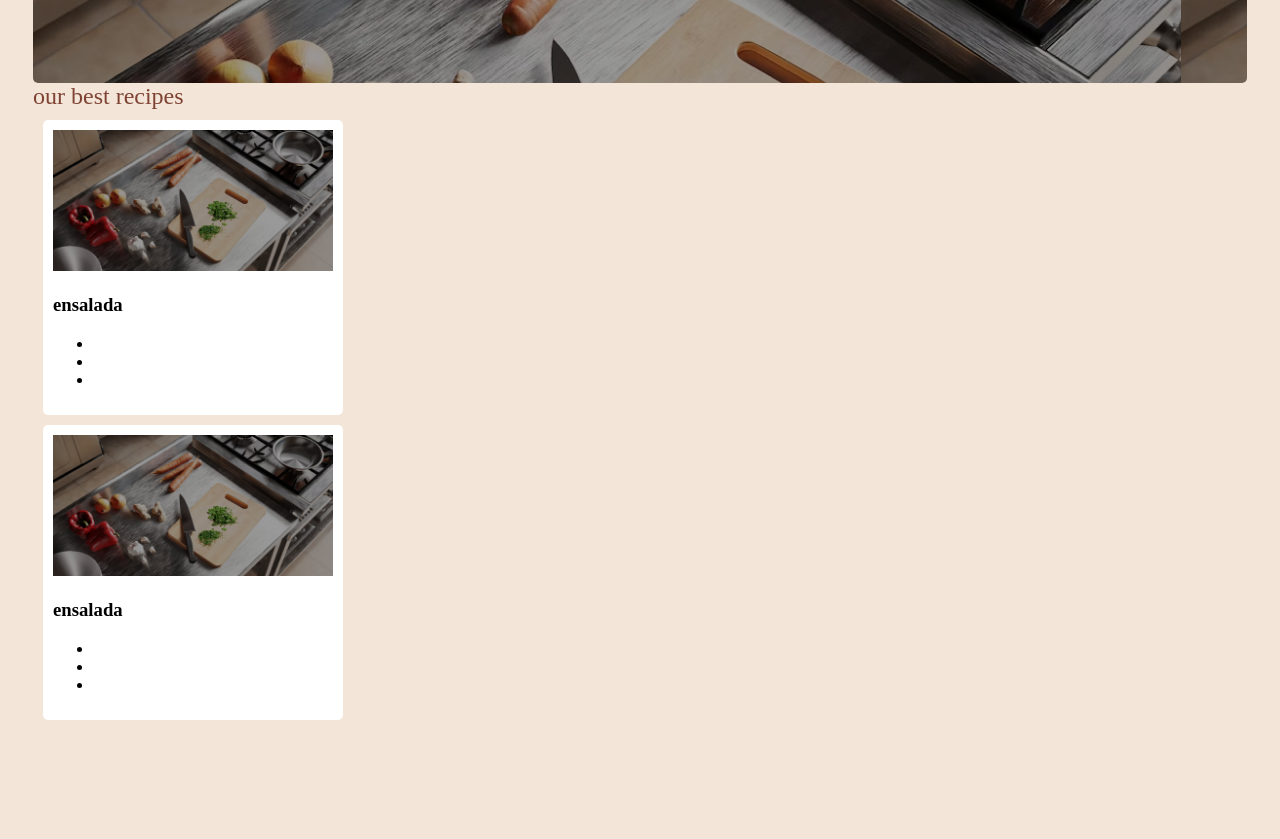
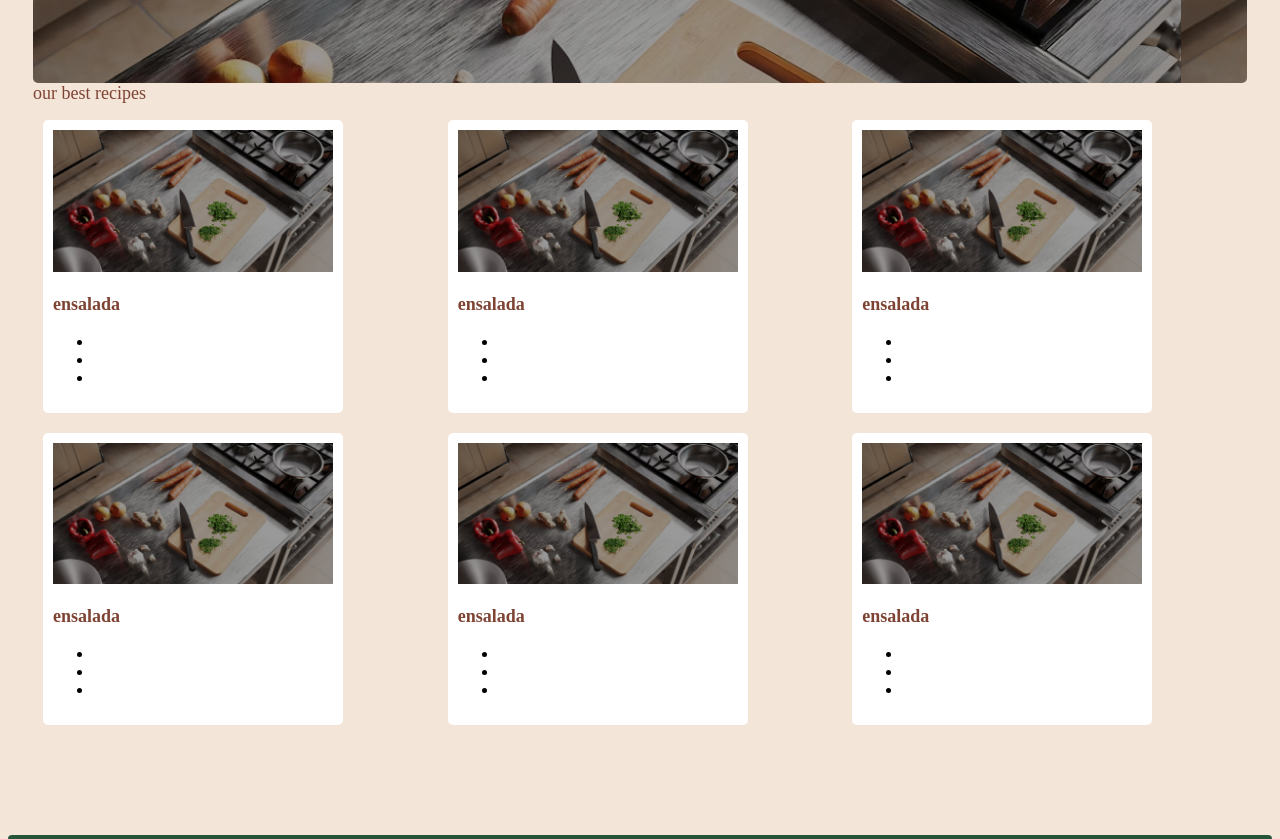
Before and after one commit to Nicoherre-orj/modulo-1-bit, a plain HTML site: page home.html in a window 1280 px wide. Shown: the part 310-1149 px from the top of the page. Drawn offline with Linux system fonts and the light colour scheme.

Commit message:
agregar home incompleta

```diff
--- a/css/styles_home.css
+++ b/css/styles_home.css
@@ -1,3 +1,6 @@
+body{
+    background-color: #f3e5d8;
+}
 #navegador {
   display: flex;
   flex-direction: row;
@@ -21,11 +24,6 @@ button {
   width: 15px;
   height: 15px;
 }
-
-p {
-  margin: 0px;
-  font-family: "DM Sans", sans-serif;
-}
 #fondo {
     background-image: url(../image/hero.jpg);
     color: white;
@@ -38,23 +36,102 @@ p {
     padding: 20px;
     font-size: xx-large;
 }
-.titulos {
+.titulos{
     color: #7e4333;
     font-family: "DM Serif Display", serif;
     font-style: normal;
-  font-size: x-large;
+    font-size: large;
 }
-body {
+p {
+  margin: 0px;
+  font-family: "DM Sans", sans-serif;
+}
+
+@media screen and (max-width:600px) {
+  #body {
+    display: grid;
+    grid-template-columns: 25px 1fr 1fr 25px;
+    grid-template-rows: 100px 1fr 1fr 1fr 1fr 100px;
+  }
+ }
+ #presentacion {
+  grid-area: 2/2/3/4;
+ }
+ nav {
+  grid-area: 1/1/1/5;
+ }
+ footer {
+  grid-area: 7/1/7/7;
+ }
+ #receta1 {
+  grid-area: 3/2/3/3;
+  background-color: white;
+  padding: 10px;
+  border-radius: 5px;
+  max-width: 280px;
+  max-height: 280px;
+  margin: 10px;
+ }
+
+ #receta2 {
+  grid-area: 3/3/4/4;
+  background-color: white;
+  padding: 10px;
+  border-radius: 5px;
+  max-width: 280px;
+  max-height: 280px;
+  margin: 10px;
+ }
+ #receta3 {
+  grid-area: 4/2/5/3;
+  background-color: white;
+  padding: 10px;
+  border-radius: 5px;
+  max-width: 280px;
+  max-height: 280px;
+  margin: 10px;
+ }
+ #receta4 {
+  grid-area: 4/3/5/4;
+  background-color: white;
+  padding: 10px;
+  border-radius: 5px;
+  max-width: 280px;
+  max-height: 280px;
+  margin: 10px;
+ }
+ #receta5 {
+  grid-area: 5/2/6/3;
+  background-color: white;
+  padding: 10px;
+  border-radius: 5px;
+  max-width: 280px;
+  max-height: 280px;
+  margin: 10px;
+ }
+ #receta6 {
+  grid-area: 5/3/6/4;
+  background-color: white;
+  padding: 10px;
+  border-radius: 5px;
+  max-width: 280px;
+  max-height: 280px;
+  margin: 10px;
+ }
+
+  #body {
     background-color: #f3e5d8;
     display: grid;
     grid-template-columns: 25px 1fr 1fr 1fr 25px;
-  grid-template-rows: 100px 1fr 1fr 1fr 1fr 1fr 1fr 100px;
+    grid-template-rows: 100px 1fr 1fr 1fr 100px;
   }
   nav {
     grid-area: 1/1/1/6;
   }
   #presentacion {
-  grid-area: 2/2/4/5;
+    grid-area: 2/2/3/5;
+    max-width: 100%;
+    max-height: 100%;
   }
   footer {
     display: flex;
@@ -68,14 +145,13 @@ footer {
   }
 
   footer {
-  grid-area: 9/1/9/9;
+    grid-area: 6/1/6/6;
   }
   main {
     grid-area: 2/2/5/5;
   }
   #receta1 {
-
-  grid-area: 2/3/3/4;
+    grid-area: 3/2/3/4;
     background-color: white;
     padding: 10px;
     border-radius: 5px;
@@ -87,8 +163,8 @@ img {
     max-width: 100%;
     max-height: 100%;
   }
-#receta2{
-    grid-area:3/3/4/4;
+  #receta2 {
+    grid-area: 3/3/4/4;
     background-color: white;
     padding: 10px;
     border-radius: 5px;
@@ -96,7 +172,8 @@ img {
     max-height: 280px;
     margin: 10px;
   }
-/*#receta3{
+  #receta3 {
+    grid-area: 3/4/4/5;
     background-color: white;
     padding: 10px;
     border-radius: 5px;
@@ -104,7 +181,8 @@ img {
     max-height: 280px;
     margin: 10px;
   }
-#receta4{
+  #receta4 {
+    grid-area: 4/2/5/3;
     background-color: white;
     padding: 10px;
     border-radius: 5px;
@@ -112,7 +190,8 @@ img {
     max-height: 280px;
     margin: 10px;
   }
-#receta5{
+  #receta5 {
+    grid-area: 4/3/5/5;
     background-color: white;
     padding: 10px;
     border-radius: 5px;
@@ -120,7 +199,8 @@ img {
     max-height: 280px;
     margin: 10px;
   }
-#receta6{
+  #receta6 {
+    grid-area: 4/4/5/6;
     background-color: white;
     padding: 10px;
     border-radius: 5px;
--- a/home.html
+++ b/home.html
@@ -6,7 +6,7 @@
     <title>Home</title>
     <link rel="stylesheet" href="./css/styles_home.css" />
   </head>
-  <body>
+  <body id="body">
     <nav>
       <div id="navegador">
         <img src="../image/logo_bitcook.png" alt="logo bitcook" />
@@ -22,17 +22,16 @@
         </div>
       </div>
     </nav>
-    <main>
     <article id="presentacion">
       <div id="fondo">
         <p>Lorem ipsum dolor sit amet.</p>
       </div>
       <p class="titulos">our best recipes</p>
     </article>
-      <article>
+
     <div id="receta1">
-          <img src="./image/hero.jpg" alt="">
-          <h3>ensalada</h3>
+      <img src="./image/hero.jpg" alt="" />
+      <h3 class="titulos">ensalada</h3>
       <ul>
         <li></li>
         <li></li>
@@ -40,17 +39,17 @@
       </ul>
     </div>
     <div id="receta2">
-          <img src="./image/hero.jpg" alt="">
-          <h3>ensalada</h3>
+      <img src="./image/hero.jpg" alt="" />
+      <h3 class="titulos">ensalada</h3>
       <ul>
         <li></li>
         <li></li>
         <li></li>
       </ul>
     </div>
-        <!--<div id="receta3">
-          <img src="./image/hero.jpg" alt="">
-          <h3>ensalada</h3>
+    <div id="receta3">
+      <img src="./image/hero.jpg" alt="" />
+      <h3 class="titulos">ensalada</h3>
       <ul>
         <li></li>
         <li></li>
@@ -58,8 +57,8 @@
       </ul>
     </div>
     <div id="receta4">
-          <img src="./image/hero.jpg" alt="">
-          <h3>ensalada</h3>
+      <img src="./image/hero.jpg" alt="" />
+      <h3 class="titulos">ensalada</h3>
       <ul>
         <li></li>
         <li></li>
@@ -67,8 +66,8 @@
       </ul>
     </div>
     <div id="receta5">
-          <img src="./image/hero.jpg" alt="">
-          <h3>ensalada</h3>
+      <img src="./image/hero.jpg" alt="" />
+      <h3 class="titulos">ensalada</h3>
       <ul>
         <li></li>
         <li></li>
@@ -76,16 +75,14 @@
       </ul>
     </div>
     <div id="receta6">
-          <img src="./image/hero.jpg" alt="">
-          <h3>ensalada</h3>
+      <img src="./image/hero.jpg" alt="" />
+      <h3 class="titulos">ensalada</h3>
       <ul>
         <li></li>
         <li></li>
         <li></li>
       </ul>
-        </div> -->
-      </article>
-    </main>
+    </div>
     <footer>
       <img src="./image/logo_bitcook.png" alt="logo de bitcook" />
       <p>© 2024 Bogotá Institute of Technology.</p>
```
Lines whose indentation alone changed are shown as unchanged.
